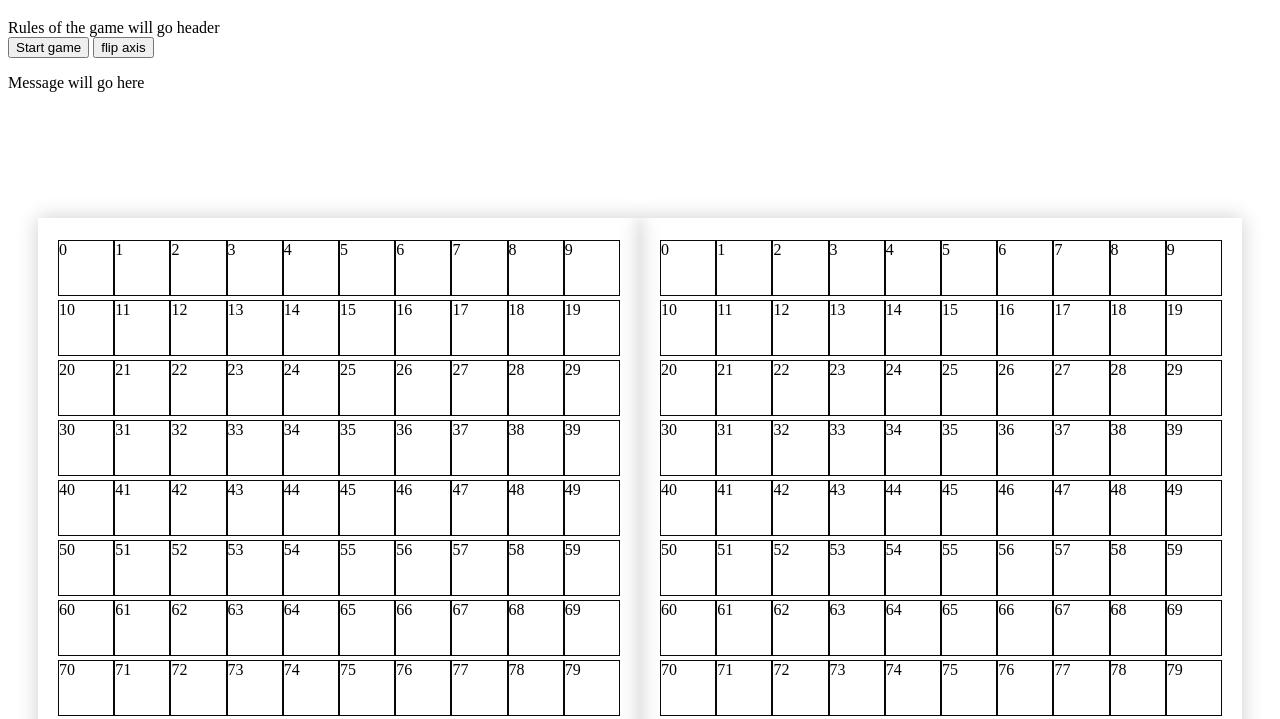
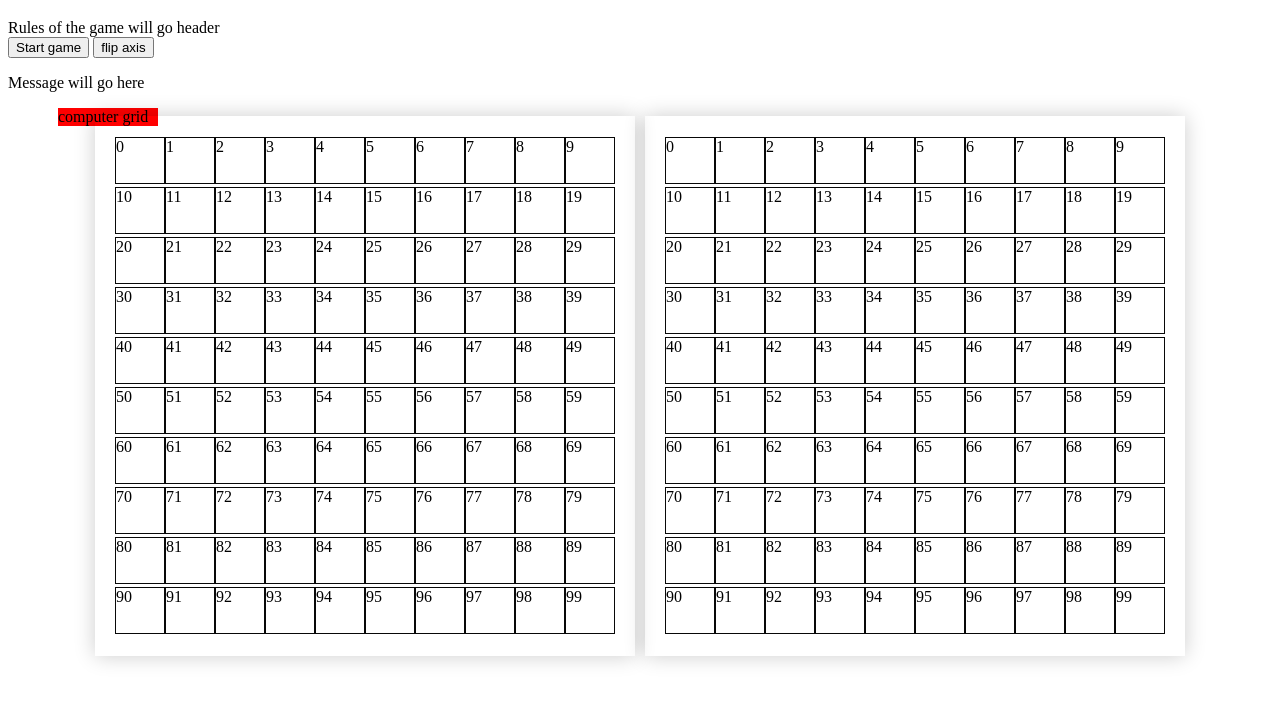
Before and after one commit to jonty-ward/sei-project-1, a plain HTML site: page index.html in a window 1280 px wide. Shown: the part 61-780 px from the top of the page. Drawn offline with Linux system fonts and the light colour scheme.

Commit message:
labeled the computer grid

```diff
--- a/index.html
+++ b/index.html
@@ -20,6 +20,7 @@
     <button class="flip-axis">flip axis</button>
     <div class="banner">
       <p> Message will go here</p>
+      <p class="label-computer-grid">computer grid </p>
     </div>
     <div class="both-grids">
       <div class="computer-grid"></div>
--- a/scripts/app.js
+++ b/scripts/app.js
@@ -22,7 +22,7 @@ function init(){
   }
 
 
-  function createPlayingGrid(){ //could pass in a variable in the brackets
+  function createPlayerGrid(){ //could pass in a variable in the brackets
     for (let i = 0; i < gridCellCount; i++){
       const cell = document.createElement('div') //creating the divs for the grid
       cell.textContent = i //creating text withing the grid with the value of its index
@@ -33,10 +33,23 @@ function init(){
     //this is where charlotte added the cat.
   }
 
-  createPlayingGrid()
-  createComputerGrid()
+  createPlayerGrid() //calling the function to make the player grid
+  createComputerGrid() //calling the function to make the computergrid
 
   console.log('player cells',playerGrid)
+
+
+
+
+
+
+
+
+
+
+
+
+
 
 
 
@@ -44,7 +57,4 @@ function init(){
 }
 
 
-
-
-
 window.addEventListener('DOMContentLoaded', init )
--- a/styles/main.css
+++ b/styles/main.css
@@ -1,6 +1,14 @@
 
+/* this is to help me remoember which is the computer grid whislt working */
+.label-computer-grid{
+  background-color: red;
+  width: 100px;
+  margin-left:50px;
+  margin-bottom: -50px;
+}
 /* styling the player grid  */
 .player-grid {
+  margin-left: 10px;
   padding: 20px;
   align-items: center;
   box-shadow: 0 0 20px 0 rgba(0, 0, 0, 0.2);
@@ -8,8 +16,8 @@
   flex-wrap: wrap;
   height: 100%;
   justify-content: center;
-  height: 600px;
-  width: 600px;
+  height: 500px;
+  width: 500px;
 }
 /* styling the divs in theplayers grid */
 .player-grid div {
@@ -18,10 +26,11 @@
   height: 9%;
   width: 9%;
 }
+
 /* styling the layout of both grids */
 .both-grids {
 padding: 30px;
-  height: 100vh;
+  height: 70vh;
   display: flex;
   justify-content: center;
   align-items: center;
@@ -37,8 +46,8 @@ padding: 30px;
   flex-wrap: wrap;
   height: 100%;
   justify-content: center;
-  height: 600px;
-  width: 600px;
+  height: 500px;
+  width: 500px;
 }
 
 .computer-grid div {
@@ -47,3 +56,6 @@ padding: 30px;
   height: 9%;
   width: 9%;
 }
+
+
+/* Creating the ship classes */
```
